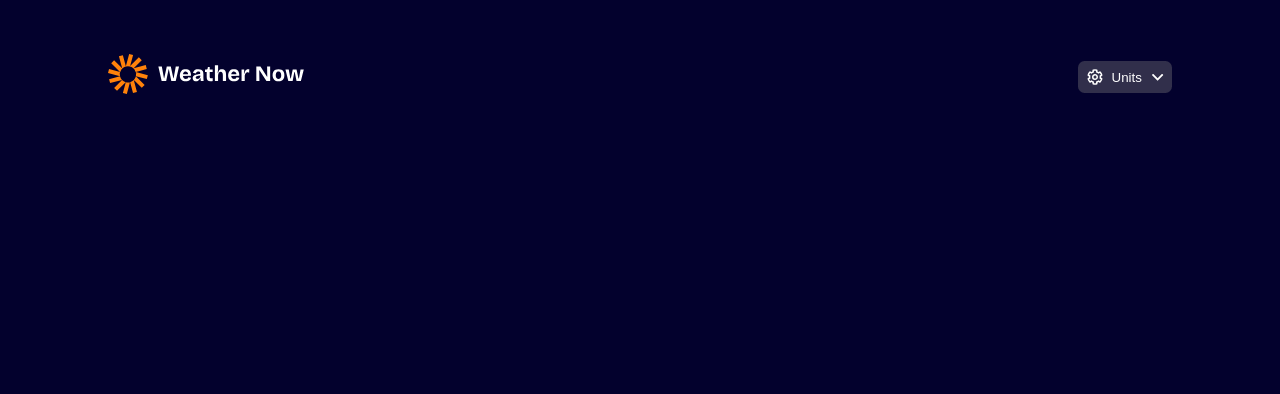
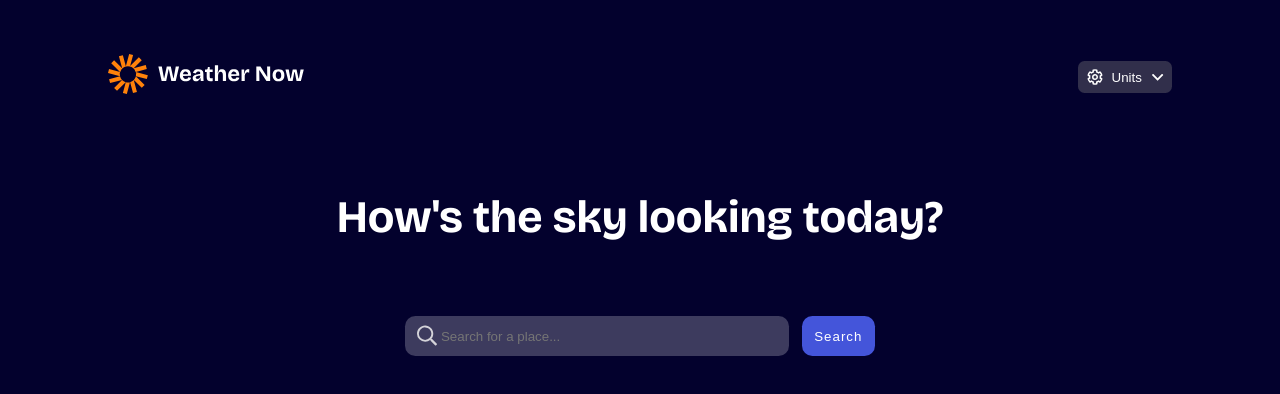
Before and after one commit to l0la960/Weather-App-React, a React (Vite) app: page / in a window 1280 px wide. Shown: the top 394 px of the page. Built offline with nearby package versions, Linux system fonts and the light colour scheme.

Commit message:
searchbar section implementation

```diff
--- a/src/App.jsx
+++ b/src/App.jsx
@@ -1,10 +1,14 @@
 import Header from "./Header";
+import SearchBar from "./SearchBar";
 
 function App() {
 
   return (
+<>
 <Header/>
-  );
+<SearchBar/>
+</>
+);
 }
 
 export default App
--- a/src/COMPONENTS/Button.jsx
+++ b/src/COMPONENTS/Button.jsx
@@ -0,0 +1,5 @@
+export default function Button ({onClick,name, classname}) {
+return (
+<button className={classname}>{name}</button>
+)
+}
--- /dev/null
+++ b/src/SearchBar.jsx
@@ -0,0 +1,22 @@
+import searchIcon from "./assets/icon-search.svg";
+import Button from "./COMPONENTS/Button";
+
+export default function SearchBar() {
+  return (
+    <section>
+      <div className="searchbar-container">
+        <h1 className="searchbar-text">How's the sky looking today?</h1>
+        <div className="searchbar-input-searchbtn-group">
+          <div className="searchbar-input-icon-group">
+            <img src={searchIcon} className="searchbar-input-icon"></img>
+            <input
+              id="searchbar-input"
+              placeholder="Search for a place..."
+            ></input>
+          </div>
+          <Button name="Search" classname='search-btn' />
+        </div>
+      </div>
+    </section>
+  );
+}
--- a/src/index.css
+++ b/src/index.css
@@ -107,3 +107,73 @@ border-radius:0.425rem ;
 
 
 .dropdown:hover .dropdown-content {display: block;}
+
+
+.searchbar-container {
+margin-top: 5rem;
+display: flex;
+flex-direction: column;
+align-items: center;
+justify-content: center;
+}
+
+
+.searchbar-text {
+font-size: 2.5rem;
+margin-bottom: 4rem;
+text-align: center;
+color: white;
+font-family: "Bricolage Grotesque", sans-serif;
+}
+
+
+.searchbar-input-searchbtn-group {
+display: flex;
+gap: 0.7rem;
+}
+
+@media screen and (min-width:320px) and (max-width:500px) {
+.searchbar-input-searchbtn-group {
+flex-direction: column;
+width: 100%;
+}
+}
+
+#searchbar-input {
+cursor: pointer;
+background-color: hsl(243, 23%, 30%);
+border: none;
+border-radius: 0.575rem;
+width: 30vw;
+max-width: 450px;
+padding: 0.7rem 2rem;
+}
+
+@media screen and (min-width:320px) and (max-width:500px) {
+#searchbar-input{
+width: 100%;
+padding:0.7rem 2.5rem ;
+}
+}
+
+
+.searchbar-input-icon-group {
+position: relative;
+}
+
+.searchbar-input-icon {
+position: absolute;
+bottom: 25%;
+left:3%;
+z-index: 1;
+}
+
+.search-btn {
+letter-spacing: 1px;
+cursor: pointer;
+border-radius: 0.575rem;
+padding: 0.7rem;
+border: none;
+color: white;
+background-color:hsl(233, 67%, 56%);
+}
```
